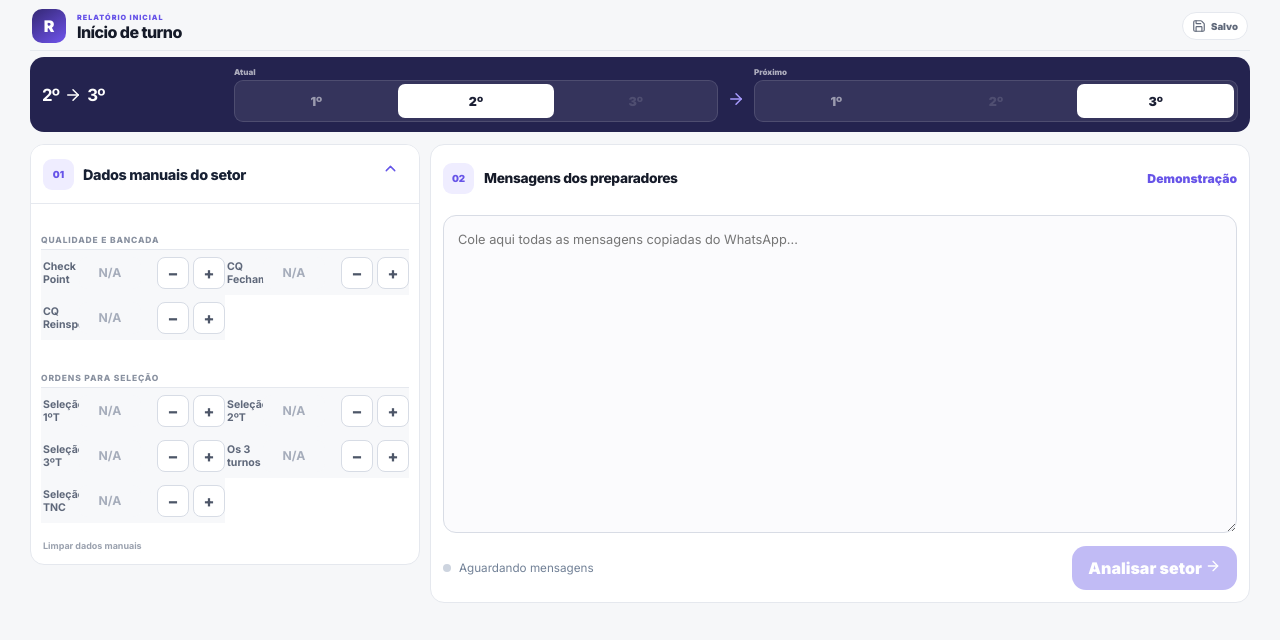
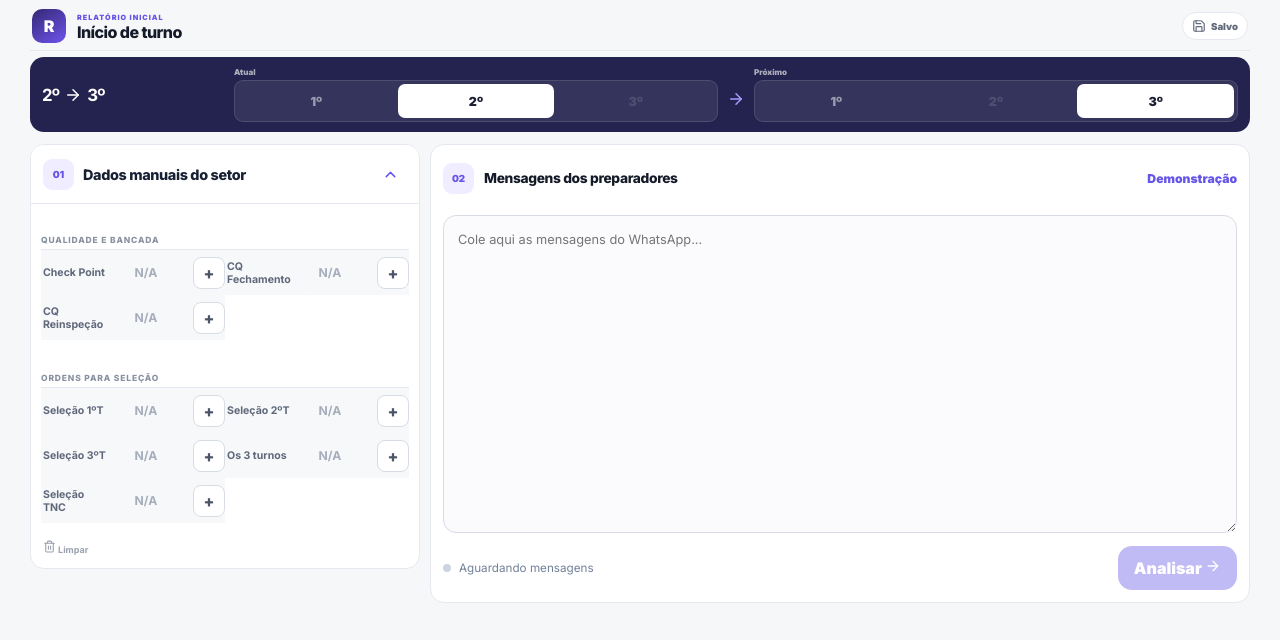
Before and after one commit to lucasvenancio0110/relatorioinicioturno, a React (Vite) app: page / in a window 1280 px wide. Shown: the top 640 px of the page. Built offline with nearby package versions, Linux system fonts and the light colour scheme.

Commit message:
refactor v8 app hierarchy and action density

```diff
--- a/src/app/AppV5.tsx
+++ b/src/app/AppV5.tsx
@@ -28,7 +28,7 @@ function ShiftButtons({ value, disabledValue, onChange }: { value: Shift; disabl
 }
 
 function CounterRow({ label, value, onChange }: { label: string; value: number; onChange: (value: number) => void }) {
-  return <div className="counter-row v5-counter-row"><label><span>{label}</span><input type="number" min="0" inputMode="numeric" value={value || ''} placeholder="N/A" onChange={(event) => onChange(Math.max(0, Number(event.target.value) || 0))}/></label><div className="counter-actions"><button type="button" aria-label={`Diminuir ${label}`} onClick={() => onChange(Math.max(0, value - 1))}>−</button><button type="button" aria-label={`Aumentar ${label}`} onClick={() => onChange(value + 1)}>+</button></div></div>;
+  return <div className={`counter-row v5-counter-row${value > 0 ? ' has-value' : ''}`}><label><span>{label}</span><input type="number" min="0" inputMode="numeric" value={value || ''} placeholder="N/A" aria-label={label} onChange={(event) => onChange(Math.max(0, Number(event.target.value) || 0))}/></label><div className="counter-actions">{value > 0 && <button type="button" aria-label={`Diminuir ${label}`} onClick={() => onChange(Math.max(0, value - 1))}>−</button>}<button type="button" aria-label={`Aumentar ${label}`} onClick={() => onChange(value + 1)}>+</button></div></div>;
 }
 
 export default function AppV5() {
@@ -98,38 +98,38 @@ export default function AppV5() {
   const openManual = () => { setManualExpanded(true); window.setTimeout(() => scrollTo(manualRef.current), 40); };
   const openReport = () => { setReportExpanded(true); window.setTimeout(() => scrollTo(reportRef.current), 40); };
 
-  return <MotionConfig reducedMotion="user"><main className="app-shell v4-shell v5-shell">
-    <header className="topbar v4-topbar v5-topbar"><div className="brand-lockup"><div className="brand-mark">R</div><div><span className="eyebrow">RELATÓRIO INICIAL</span><h1>Início de turno</h1></div></div><span className="product-chip v4-save-chip">{lastSavedAt ? <><Save size={14}/> Salvo</> : 'V5'}</span></header>
+  return <MotionConfig reducedMotion="user"><main className="app-shell v4-shell v5-shell v8-shell">
+    <header className="topbar v4-topbar v5-topbar v8-topbar"><div className="brand-lockup"><div className="brand-mark">R</div><div><span className="eyebrow">RELATÓRIO INICIAL</span><h1>Início de turno</h1></div></div>{lastSavedAt && <span className="product-chip v4-save-chip"><Save size={14}/> Salvo</span>}</header>
 
-    <section className="command-panel v4-route-card v5-route-card"><div className="command-copy"><span>PASSAGEM</span><strong>{shift}º <ArrowRight size={18}/> {selectedNextShift}º</strong><small>{lastSavedAt ? 'Rascunho local protegido' : 'Defina a rota do relatório'}</small></div><div className="route-selectors"><div className="route-selector"><label>Atual</label><ShiftButtons value={shift} disabledValue={selectedNextShift} onChange={selectCurrentShift}/></div><span className="route-arrow"><ArrowRight size={18}/></span><div className="route-selector"><label>Próximo</label><ShiftButtons value={selectedNextShift} disabledValue={shift} onChange={selectNextShift}/></div></div></section>
+    <section className="command-panel v4-route-card v5-route-card v8-route-card"><div className="command-copy"><span>PASSAGEM</span><strong>{shift}º <ArrowRight size={18}/> {selectedNextShift}º</strong><small>{lastSavedAt ? 'Rascunho local protegido' : 'Defina a rota do relatório'}</small></div><div className="route-selectors"><div className="route-selector"><label>Atual</label><ShiftButtons value={shift} disabledValue={selectedNextShift} onChange={selectCurrentShift}/></div><span className="route-arrow"><ArrowRight size={18}/></span><div className="route-selector"><label>Próximo</label><ShiftButtons value={selectedNextShift} disabledValue={shift} onChange={selectNextShift}/></div></div></section>
 
-    <div className="v5-intake-grid">
+    <div className="v5-intake-grid v8-intake-grid">
       <Collapsible.Root open={manualExpanded} onOpenChange={setManualExpanded} asChild>
-        <section className="panel manual-panel v4-manual v5-manual" ref={manualRef}>
-          <Collapsible.Trigger asChild><button className="manual-panel-toggle" type="button"><div><span className="step-index">01</span><div><h3>Dados manuais do setor</h3><small>{filledCounters ? `${filledCounters} campo(s) preenchido(s)` : 'Preencha antes de colar as mensagens'}</small></div></div><span>{manualExpanded ? <><ChevronUp size={16}/> Recolher</> : <><ChevronDown size={16}/> Abrir</>}</span></button></Collapsible.Trigger>
-          <Collapsible.Content><div className="manual-groups v5-manual-groups">{counterGroups.map((group) => <div className="manual-group" key={group.title}><h4>{group.title}</h4><div className="counter-list">{group.items.map(([key, label]) => <CounterRow key={key} label={label} value={counters[key]} onChange={(value) => setCounters((current) => ({ ...current, [key]: value }))}/>)}</div></div>)}<button type="button" className="v5-clear-manual" onClick={clearManual}>Limpar dados manuais</button></div></Collapsible.Content>
+        <section className="panel manual-panel v4-manual v5-manual v8-manual" ref={manualRef}>
+          <Collapsible.Trigger asChild><button className="manual-panel-toggle" type="button"><div><span className="step-index">01</span><div><h3>Dados manuais do setor</h3></div></div><span className="v8-collapse-affordance">{filledCounters > 0 && <b className="v8-section-count">{filledCounters}</b>}{manualExpanded ? <ChevronUp size={17}/> : <ChevronDown size={17}/>}</span></button></Collapsible.Trigger>
+          <Collapsible.Content><div className="manual-groups v5-manual-groups">{counterGroups.map((group) => <div className="manual-group" key={group.title}><h4>{group.title}</h4><div className="counter-list">{group.items.map(([key, label]) => <CounterRow key={key} label={label} value={counters[key]} onChange={(value) => setCounters((current) => ({ ...current, [key]: value }))}/>)}</div></div>)}<button type="button" className="v5-clear-manual v8-clear-manual" onClick={clearManual}><Trash2 size={13}/> Limpar</button></div></Collapsible.Content>
         </section>
       </Collapsible.Root>
 
-      <section className="panel intake-panel v4-intake v5-intake"><div className="panel-head compact-head"><div><span className="step-index">02</span><div><h3>Mensagens dos preparadores</h3><small>{snapshot ? 'Fonte do consolidado atual' : 'Cole aqui o conteúdo bruto do WhatsApp'}</small></div></div><div className="head-actions">{raw && <button className="icon-text-action muted-action" type="button" onClick={clearInput}><Trash2 size={15}/> Limpar entrada</button>}{!snapshot && <button className="text-action" type="button" onClick={() => setRaw(demoInput)}>Demonstração</button>}</div></div>
-        {snapshot && !inputExpanded && audit ? <div className="input-summary v4-input-summary"><div className="input-summary-stats"><span><strong>{audit.messages}</strong><small>mensagens</small></span><span><strong>{audit.lines}</strong><small>linhas</small></span><span><strong>{audit.sourceMachines}</strong><small>TNLs</small></span></div><div className="input-summary-actions"><button type="button" className="secondary-button compact-button" onClick={() => setInputExpanded(true)}><PencilLine size={15}/> Editar entrada</button><button type="button" className="primary-button compact-button" onClick={analyze}><RefreshCw size={15}/> Reanalisar</button></div></div> : <><textarea className="v5-raw-input" value={raw} onChange={(event) => { setRaw(event.target.value); if (snapshot) setInputExpanded(true); }} placeholder="Cole aqui todas as mensagens copiadas do WhatsApp..." aria-label="Mensagens dos preparadores"/><div className="intake-footer"><div className="intake-status"><span className={rawLineCount ? 'live-dot active' : 'live-dot'}/><span>{inputDirty ? 'Entrada alterada · reanálise necessária' : rawLineCount ? `${rawLineCount} linhas capturadas` : 'Aguardando mensagens'}</span></div><button className="primary-button" type="button" onClick={analyze} disabled={!raw.trim()}>{snapshot ? 'Reanalisar' : 'Analisar setor'} <ArrowRight size={16}/></button></div></>}
+      <section className="panel intake-panel v4-intake v5-intake v8-intake"><div className="panel-head compact-head"><div><span className="step-index">02</span><div><h3>Mensagens dos preparadores</h3></div></div><div className="head-actions">{raw && <button className="icon-text-action muted-action" type="button" onClick={clearInput} aria-label="Limpar entrada"><Trash2 size={16}/></button>}{!snapshot && <button className="text-action" type="button" onClick={() => setRaw(demoInput)}>Demonstração</button>}</div></div>
+        {snapshot && !inputExpanded && audit ? <div className="input-summary v4-input-summary"><div className="input-summary-stats"><span><strong>{audit.messages}</strong><small>mensagens</small></span><span><strong>{audit.lines}</strong><small>linhas</small></span><span><strong>{audit.sourceMachines}</strong><small>TNLs</small></span></div><div className="input-summary-actions"><button type="button" className="secondary-button compact-button" onClick={() => setInputExpanded(true)}><PencilLine size={15}/> Editar</button><button type="button" className="primary-button compact-button" onClick={analyze}><RefreshCw size={15}/> Reanalisar</button></div></div> : <><textarea className="v5-raw-input" value={raw} onChange={(event) => { setRaw(event.target.value); if (snapshot) setInputExpanded(true); }} placeholder="Cole aqui as mensagens do WhatsApp..." aria-label="Mensagens dos preparadores"/><div className="intake-footer"><div className="intake-status"><span className={rawLineCount ? 'live-dot active' : 'live-dot'}/><span>{inputDirty ? 'Alterado · reanalise para atualizar' : rawLineCount ? `${rawLineCount} linhas` : 'Aguardando mensagens'}</span></div><button className="primary-button" type="button" onClick={analyze} disabled={!raw.trim()}>{snapshot ? 'Reanalisar' : 'Analisar'} <ArrowRight size={16}/></button></div></>}
       </section>
     </div>
 
-    {snapshot && audit && <section className="analysis-stack v4-analysis v5-analysis" ref={resultRef}>
-      <section className={`overview-panel v4-overview ${hasValidationRisk ? 'has-risk' : ''}`}><div className="overview-status"><span className={hasValidationRisk ? 'overview-icon warning' : 'overview-icon'}>{hasValidationRisk ? '!' : '✓'}</span><div><span>{snapshot.currentShift}º → {snapshot.nextShift}º</span><strong>{pendingAttentionCount ? `${pendingAttentionCount} item(ns) para revisar` : 'Tudo certo para o relatório'}</strong></div></div><div className="overview-metrics"><div><span>TNLs</span><strong>{audit.machines}</strong></div><div><span>Cobertura</span><strong>{audit.confidence}%</strong></div><div className={pendingAttentionCount ? 'attention-metric active' : 'attention-metric'}><span>Pendentes</span><strong>{pendingAttentionCount}</strong></div></div></section>
+    {snapshot && audit && <section className="analysis-stack v4-analysis v5-analysis v8-analysis" ref={resultRef}>
+      <section className={`overview-panel v4-overview v8-statusbar ${hasValidationRisk ? 'has-risk' : ''}`}><div className="v8-status-copy"><span className={hasValidationRisk ? 'overview-icon warning' : 'overview-icon'}>{hasValidationRisk ? '!' : '✓'}</span><strong>{pendingAttentionCount ? `${pendingAttentionCount} para revisar` : 'Pronto para revisar'}</strong></div><div className="v8-status-meta"><span>{audit.machines} TNLs</span><span>{audit.confidence}% cobertura</span></div></section>
 
-      <nav className="workspace-nav v5-workspace-nav" aria-label="Navegação do relatório">{showValidationPanel && <button type="button" onClick={() => scrollTo(validationRef.current)}><Activity size={16}/><span>Validar</span>{pendingAttentionCount > 0 && <b>{pendingAttentionCount}</b>}</button>}<button type="button" onClick={() => scrollTo(situationRef.current)}><CircleGauge size={16}/><span>Situação</span></button><button type="button" onClick={openManual}><SlidersHorizontal size={16}/><span>Dados</span></button><button type="button" onClick={openReport}><FileText size={16}/><span>Relatório</span></button></nav>
+      <nav className="workspace-nav v5-workspace-nav v8-workspace-nav" aria-label="Navegação do relatório">{showValidationPanel && <button type="button" onClick={() => scrollTo(validationRef.current)}><Activity size={16}/><span>Validar</span>{pendingAttentionCount > 0 && <b>{pendingAttentionCount}</b>}</button>}<button type="button" onClick={() => scrollTo(situationRef.current)}><CircleGauge size={16}/><span>Situação</span></button><button type="button" onClick={openManual}><SlidersHorizontal size={16}/><span>Dados</span></button><button type="button" onClick={openReport}><FileText size={16}/><span>Relatório</span></button></nav>
 
-      <div className="v5-workbench">
+      <div className="v5-workbench v8-workbench">
         <div className="v5-workbench-left">
           {showValidationPanel && <div ref={validationRef} className="section-anchor"><ValidationHub snapshot={snapshot} validations={unresolvedValidations} issues={audit.issues} attentions={unresolvedAttentions} resolvedCount={resolvedAttentions.length + (assistedValidations.length - unresolvedValidations.length)} onApplyValidation={applyInterpretationDecision} onResolveValidation={resolveInterpretation} onApplyAttention={applyOperationalAttentionDecision} onValidateAttention={validateAttention} onReopenAttention={reopenAttention}/></div>}
-          <section className="panel situation-panel v4-situation v5-situation" ref={situationRef}><div className="panel-head compact-head"><div><span className="step-index">03</span><div><h3>Situação do setor</h3><small>Resumo operacional</small></div></div><span className={hasValidationRisk ? 'risk-label' : 'success-label'}>{hasValidationRisk ? 'Revisar' : 'Consolidado'}</span></div><div className="situation-compact-grid v4-metric-grid"><div><Wrench size={16}/><span>Manutenção</span><strong>{snapshot.maintenanceStopped.length}</strong></div><div><Settings2 size={16}/><span>Setup atual</span><strong>{snapshot.setups.length}</strong></div><div><RefreshCw size={16}/><span>Próximos</span><strong>{snapshot.upcomingSetups.length}</strong></div><div><ArrowRight size={16}/><span>{snapshot.nextShift}º turno</span><strong>{snapshot.nextShiftSetups.length}</strong></div><div><SlidersHorizontal size={16}/><span>Ajustes</span><strong>{snapshot.adjustments.length}</strong></div><div><ListChecks size={16}/><span>Seleções</span><strong>{snapshot.selections.length}</strong></div></div></section>
+          <section className="panel situation-panel v4-situation v5-situation v8-situation" ref={situationRef}><div className="panel-head compact-head"><div><span className="step-index">03</span><div><h3>Situação do setor</h3></div></div></div><div className="situation-compact-grid v4-metric-grid"><div><Wrench size={16}/><span>Manutenção</span><strong>{snapshot.maintenanceStopped.length}</strong></div><div><Settings2 size={16}/><span>Setup atual</span><strong>{snapshot.setups.length}</strong></div><div><RefreshCw size={16}/><span>Próximos</span><strong>{snapshot.upcomingSetups.length}</strong></div><div><ArrowRight size={16}/><span>{snapshot.nextShift}º turno</span><strong>{snapshot.nextShiftSetups.length}</strong></div><div><SlidersHorizontal size={16}/><span>Ajustes</span><strong>{snapshot.adjustments.length}</strong></div><div><ListChecks size={16}/><span>Seleções</span><strong>{snapshot.selections.length}</strong></div></div></section>
         </div>
 
         <Collapsible.Root open={reportExpanded} onOpenChange={setReportExpanded} asChild>
-          <section className="panel report-panel v4-report v5-report" ref={reportRef}>
-            <Collapsible.Trigger asChild><button type="button" className="report-panel-toggle"><div><span className="step-index">04</span><div><h3>Relatório</h3><small>Revisão e cópia final</small></div></div><span>{reportExpanded ? <><ChevronUp size={16}/> Recolher</> : <><FileText size={16}/> Abrir</>}</span></button></Collapsible.Trigger>
+          <section className="panel report-panel v4-report v5-report v8-report" ref={reportRef}>
+            <Collapsible.Trigger asChild><button type="button" className="report-panel-toggle"><div><span className="step-index">04</span><div><h3>Relatório</h3></div></div><span className="v8-collapse-affordance">{reportExpanded ? <ChevronUp size={17}/> : <ChevronDown size={17}/>}</span></button></Collapsible.Trigger>
             <Collapsible.Content><div className="report-editor-stage open"><ReportEditor key={analysisVersion} fullReport={fullReport} compactReport={compactReport} persistenceRevision={analysisVersion}/></div></Collapsible.Content>
           </section>
         </Collapsible.Root>
```
